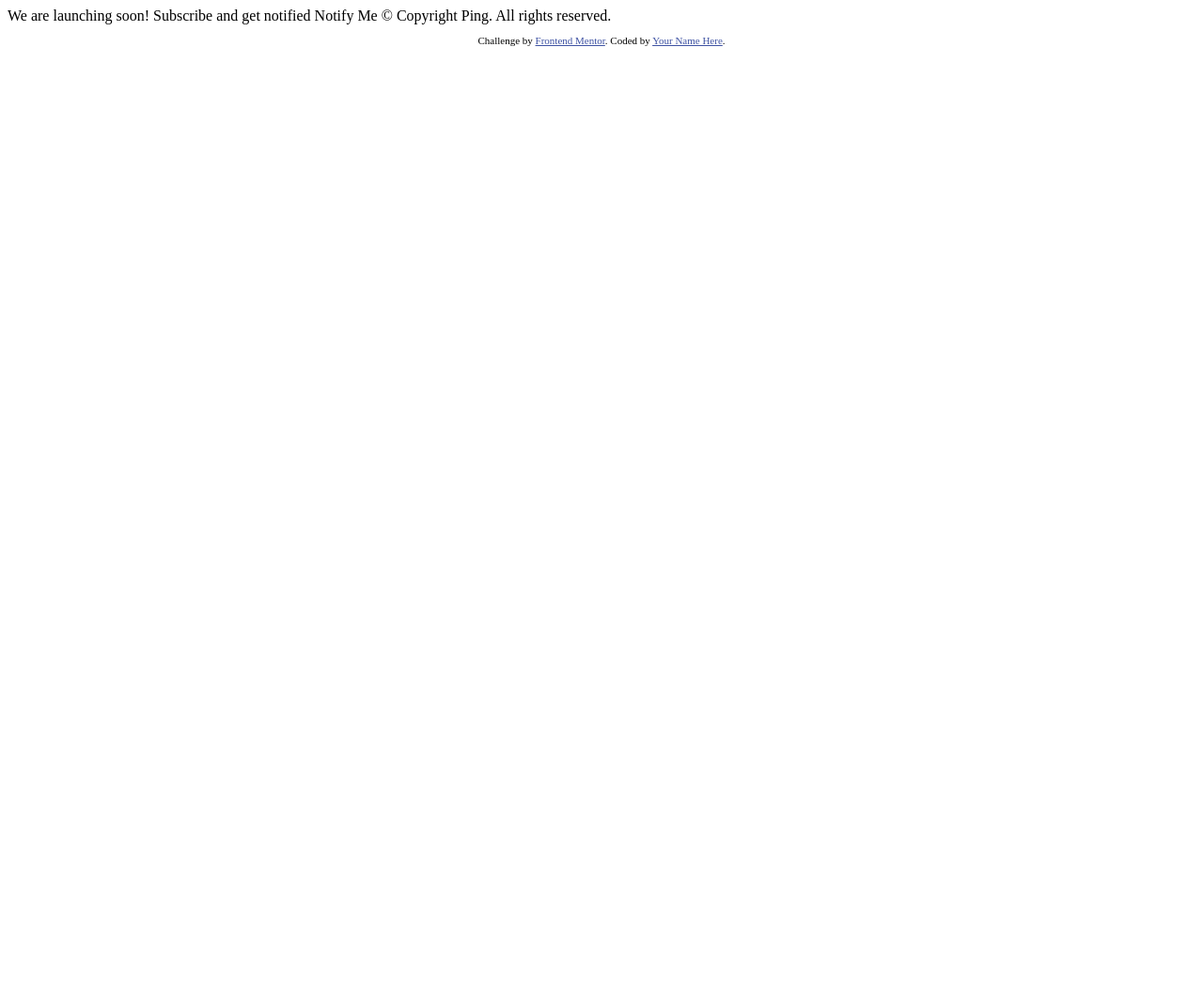
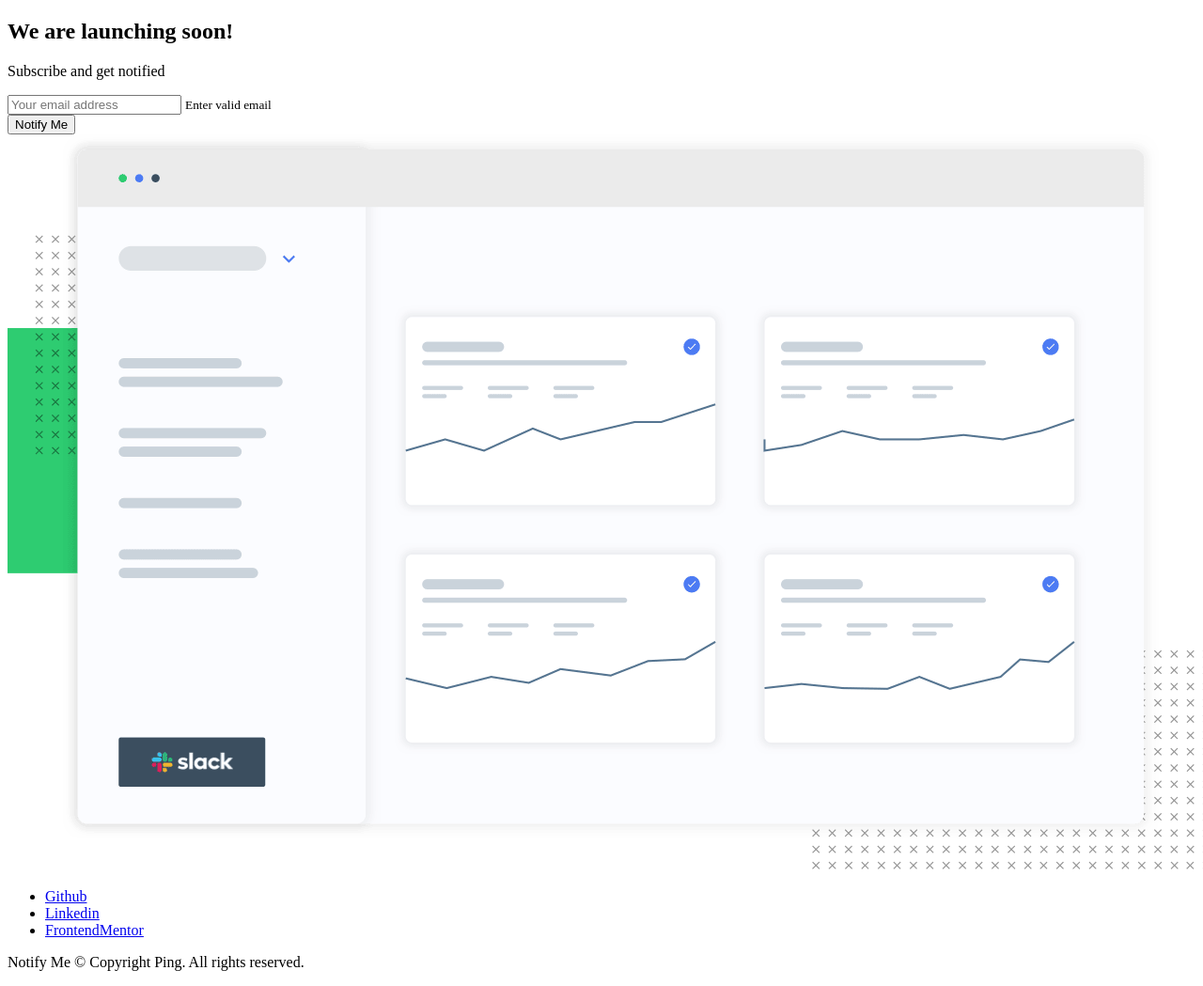
Before and after one commit to DorSarel/ping-coming-soon, a plain HTML site: page index.html in a window 1280 px wide. Shown: the whole page at 94% size. Before the commit the page ends 800 px from the top, so only its background shows below. Drawn offline with Linux system fonts and the light colour scheme.

Commit message:
structure html layout

```diff
--- a/index.html
+++ b/index.html
@@ -1,33 +1,55 @@
 <!DOCTYPE html>
 <html lang="en">
   <head>
-  <meta charset="UTF-8">
-  <meta name="viewport" content="width=device-width, initial-scale=1.0"> <!-- displays site properly based on user's device -->
+    <meta charset="UTF-8" />
+    <meta name="viewport" content="width=device-width, initial-scale=1.0" />
+    <!-- displays site properly based on user's device -->
 
-  <link rel="icon" type="image/png" sizes="32x32" href="./images/favicon-32x32.png">
+    <link
+      rel="icon"
+      type="image/png"
+      sizes="32x32"
+      href="./images/favicon-32x32.png"
+    />
 
     <title>Frontend Mentor | Ping coming soon page</title>
-
-  <!-- Feel free to remove these styles or customise in your own stylesheet 👍 -->
-  <style>
-    .attribution { font-size: 11px; text-align: center; }
-    .attribution a { color: hsl(228, 45%, 44%); }
-  </style>
   </head>
   <body>
+    <main class="container">
+      <section class="subscribe">
+        <h1 class="subscribe__title">We are launching <span>soon!</span></h1>
+        <p class="subscribe__subtitle">Subscribe and get notified</p>
+        <form class="form">
+          <div class="form__control">
+            <input
+              type="text"
+              class="form__input"
+              placeholder="Your email address"
+            />
+            <small class="form__error">Enter valid email</small>
+          </div>
+          <button class="btn btn-primary">Notify Me</button>
+        </form>
+      </section>
+      <section class="preview">
+        <img src="images/illustration-dashboard.png" class="preview__img" />
+      </section>
+    </main>
 
-  We are launching soon!
-
-  Subscribe and get notified
-
-  Notify Me
-
-  &copy; Copyright Ping. All rights reserved.
-
-  <footer>
-    <p class="attribution">
-      Challenge by <a href="https://www.frontendmentor.io?ref=challenge" target="_blank">Frontend Mentor</a>.
-      Coded by <a href="#">Your Name Here</a>.
+    <footer class="footer">
+      <ul class="social-links">
+        <li class="social-links__item">
+          <a href="#" class="social-links__link">Github</a>
+        </li>
+        <li class="social-links__item">
+          <a href="#" class="social-links__link">Linkedin</a>
+        </li>
+        <li class="social-links__item">
+          <a href="#" class="social-links__link">FrontendMentor</a>
+        </li>
+      </ul>
+      <p class="footer__text">
+        Notify Me &copy; Copyright Ping. All rights reserved.
       </p>
     </footer>
   </body>
```
Lines whose indentation alone changed are shown as unchanged.
